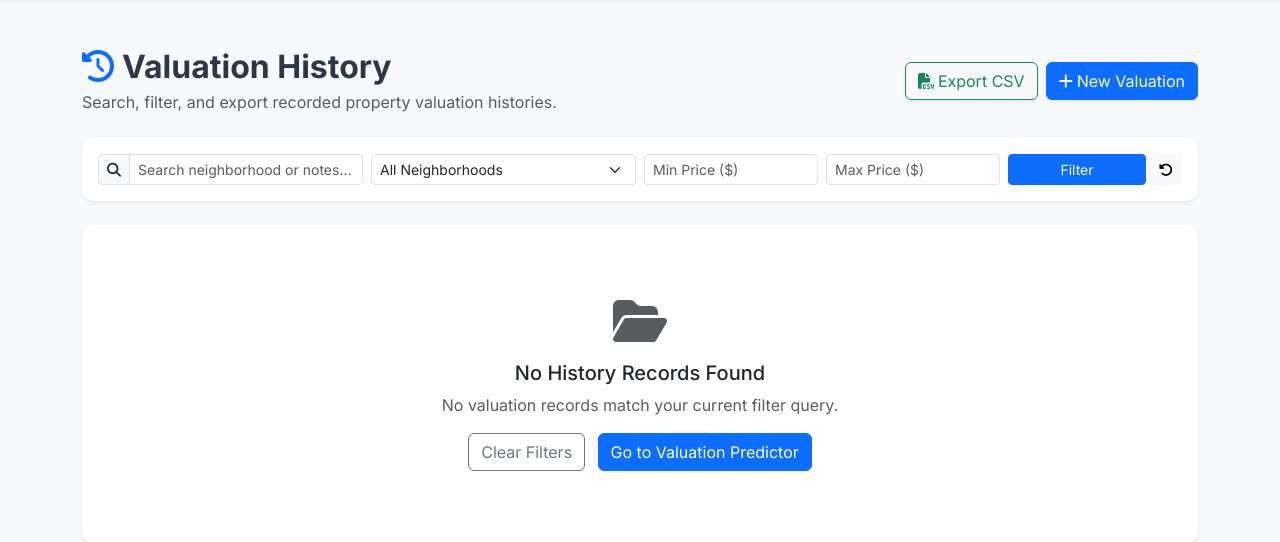
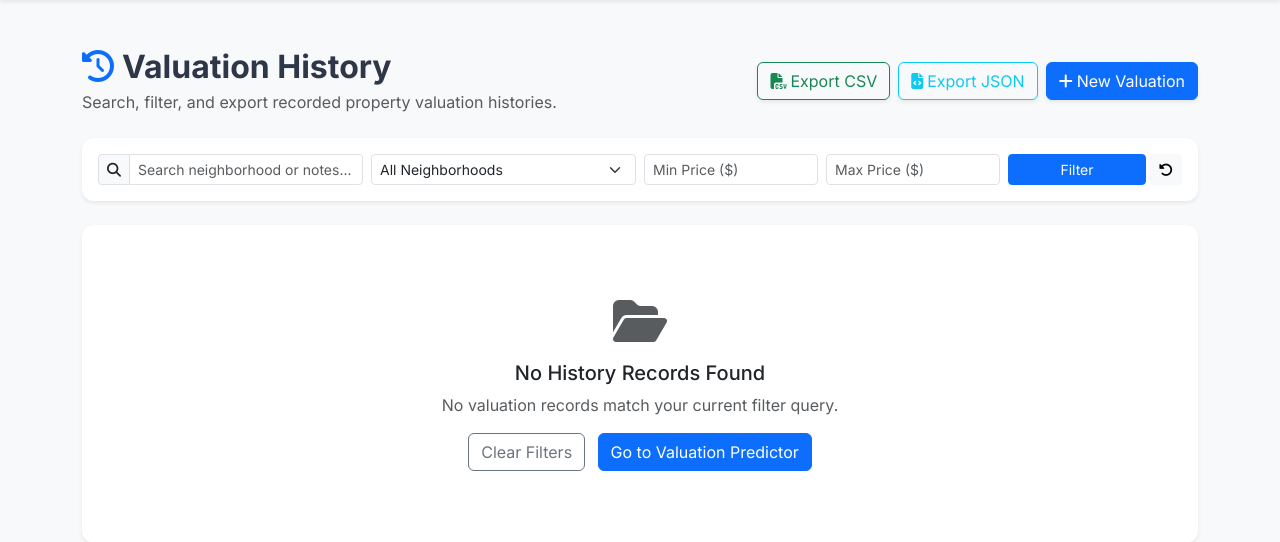
Before and after one commit to Dhanaraj2410/Advanced-House-Price-Prediction-Valuation-System, a Django app: page /history/ in a window 1280 px wide. Shown: the part 73-615 px from the top of the page. Run offline with Django 5.2, Linux system fonts and the light colour scheme; data that the repository does not hold is empty.

Commit message:
feat(web): add JSON batch export format for valuation history

```diff
--- a/app/views.py
+++ b/app/views.py
@@ -133,8 +133,34 @@ def history_view(request):
 def export_history_csv_view(request):
     """
     GET /history/export/
-    Exports prediction history to downloadable CSV attachment.
+    Exports prediction history to downloadable CSV or JSON attachment based on ?format=json.
     """
+    export_format = request.GET.get('format', 'csv').lower()
+    predictions = HousePrediction.objects.all().order_by('-created_at')
+
+    if export_format == 'json':
+        data = []
+        for p in predictions:
+            data.append({
+                'id': p.id,
+                'neighborhood': p.neighborhood,
+                'overall_qual': p.overall_qual,
+                'gr_liv_area': p.gr_liv_area,
+                'total_bsmt_sf': p.total_bsmt_sf,
+                'year_built': p.year_built,
+                'garage_cars': p.garage_cars,
+                'full_bath': p.full_bath,
+                'predicted_price': p.predicted_price,
+                'price_min': p.price_min,
+                'price_max': p.price_max,
+                'price_per_sqft': p.price_per_sqft,
+                'valuation_tier': p.valuation_tier,
+                'created_at': p.created_at.strftime('%Y-%m-%d %H:%M:%S')
+            })
+        response = HttpResponse(json.dumps(data, indent=2), content_type='application/json')
+        response['Content-Disposition'] = 'attachment; filename="house_price_prediction_history.json"'
+        return response
+
     response = HttpResponse(content_type='text/csv')
     response['Content-Disposition'] = 'attachment; filename="house_price_prediction_history.csv"'
 
@@ -146,7 +172,7 @@ def export_history_csv_view(request):
         'Valuation Tier', 'Created At'
     ])
 
-    for p in HousePrediction.objects.all().order_by('-created_at'):
+    for p in predictions:
         writer.writerow([
             p.id, p.neighborhood, p.overall_qual, p.gr_liv_area,
             p.total_bsmt_sf, p.year_built, p.garage_cars, p.full_bath,
@@ -155,6 +181,7 @@ def export_history_csv_view(request):
         ])
 
     return response
+
 
 def dashboard_view(request):
     """
--- a/templates/history.html
+++ b/templates/history.html
@@ -12,10 +12,14 @@
         <a href="{% url 'export_history_csv' %}" class="btn btn-outline-success shadow-sm">
             <i class="fa-solid fa-file-csv me-1"></i>Export CSV
         </a>
+        <a href="{% url 'export_history_csv' %}?format=json" class="btn btn-outline-info shadow-sm">
+            <i class="fa-solid fa-file-code me-1"></i>Export JSON
+        </a>
         <a href="{% url 'predict' %}" class="btn btn-primary shadow-sm">
             <i class="fa-solid fa-plus me-1"></i>New Valuation
         </a>
     </div>
+
 </div>
 
 <!-- Search & Filter Controls -->
```
